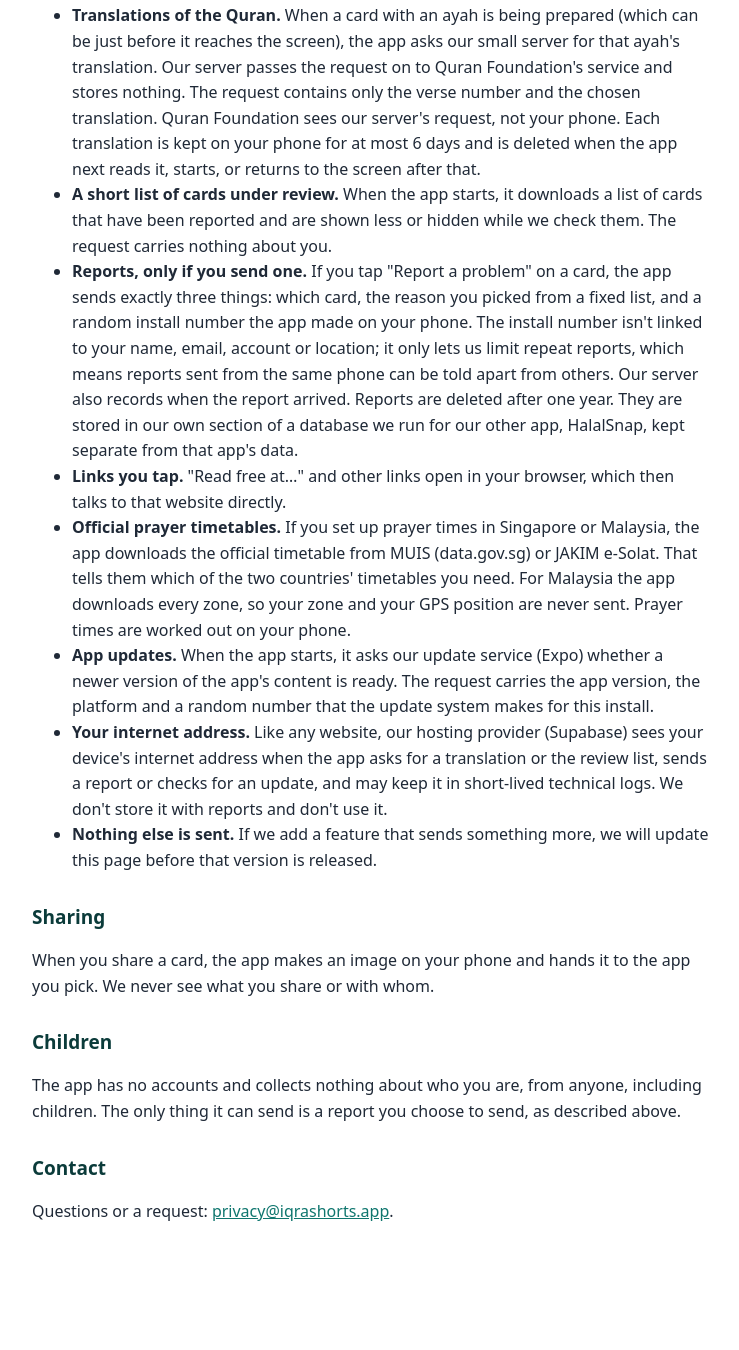
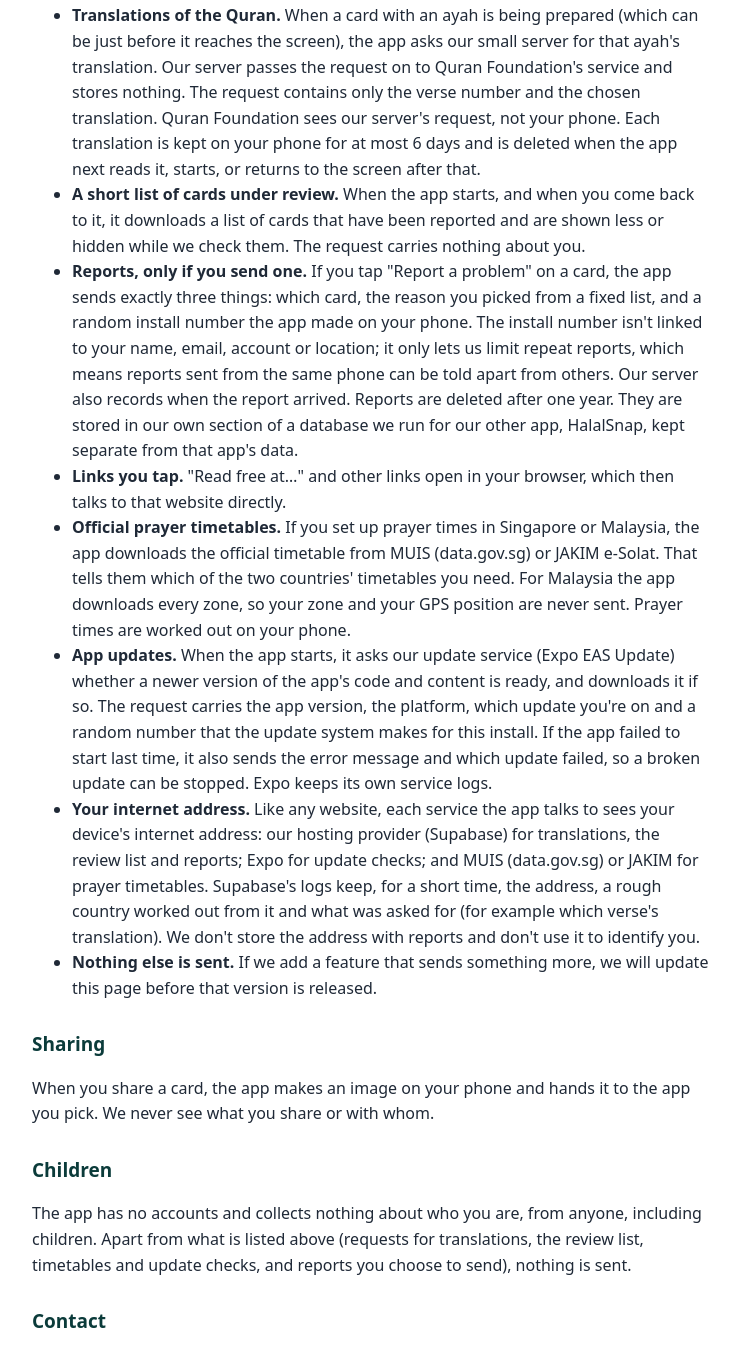
Before and after one commit to razilzul/iqrashorts-site, a plain HTML site: page privacy/index.html in a window 1280 px wide. Shown: the part 489-1839 px from the top of the page, without its empty margins (268-1007 px from the left). Before the commit the page ends 1754 px from the top, so only its background shows below. Drawn offline with Linux system fonts and the light colour scheme.

Commit message:
Privacy (Fable on #4): name every service that sees the address, update-check error report, log contents, review list on return, children paragraph
Co-Authored-By: Claude Opus 5.5 <noreply@anthropic.com>

```diff
--- a/privacy/index.html
+++ b/privacy/index.html
@@ -28,12 +28,12 @@ header{display:flex;align-items:center;gap:10px}header img{width:32px;height:32p
 <h2>What the app asks the internet for</h2>
 <ul>
 <li><strong>Translations of the Quran.</strong> When a card with an ayah is being prepared (which can be just before it reaches the screen), the app asks our small server for that ayah's translation. Our server passes the request on to Quran Foundation's service and stores nothing. The request contains only the verse number and the chosen translation. Quran Foundation sees our server's request, not your phone. Each translation is kept on your phone for at most 6 days and is deleted when the app next reads it, starts, or returns to the screen after that.</li>
-<li><strong>A short list of cards under review.</strong> When the app starts, it downloads a list of cards that have been reported and are shown less or hidden while we check them. The request carries nothing about you.</li>
+<li><strong>A short list of cards under review.</strong> When the app starts, and when you come back to it, it downloads a list of cards that have been reported and are shown less or hidden while we check them. The request carries nothing about you.</li>
 <li><strong>Reports, only if you send one.</strong> If you tap "Report a problem" on a card, the app sends exactly three things: which card, the reason you picked from a fixed list, and a random install number the app made on your phone. The install number isn't linked to your name, email, account or location; it only lets us limit repeat reports, which means reports sent from the same phone can be told apart from others. Our server also records when the report arrived. Reports are deleted after one year. They are stored in our own section of a database we run for our other app, HalalSnap, kept separate from that app's data.</li>
 <li><strong>Links you tap.</strong> "Read free at…" and other links open in your browser, which then talks to that website directly.</li>
 <li><strong>Official prayer timetables.</strong> If you set up prayer times in Singapore or Malaysia, the app downloads the official timetable from MUIS (data.gov.sg) or JAKIM e-Solat. That tells them which of the two countries' timetables you need. For Malaysia the app downloads every zone, so your zone and your GPS position are never sent. Prayer times are worked out on your phone.</li>
-<li><strong>App updates.</strong> When the app starts, it asks our update service (Expo) whether a newer version of the app's content is ready. The request carries the app version, the platform and a random number that the update system makes for this install.</li>
-<li><strong>Your internet address.</strong> Like any website, our hosting provider (Supabase) sees your device's internet address when the app asks for a translation or the review list, sends a report or checks for an update, and may keep it in short-lived technical logs. We don't store it with reports and don't use it.</li>
+<li><strong>App updates.</strong> When the app starts, it asks our update service (Expo EAS Update) whether a newer version of the app's code and content is ready, and downloads it if so. The request carries the app version, the platform, which update you're on and a random number that the update system makes for this install. If the app failed to start last time, it also sends the error message and which update failed, so a broken update can be stopped. Expo keeps its own service logs.</li>
+<li><strong>Your internet address.</strong> Like any website, each service the app talks to sees your device's internet address: our hosting provider (Supabase) for translations, the review list and reports; Expo for update checks; and MUIS (data.gov.sg) or JAKIM for prayer timetables. Supabase's logs keep, for a short time, the address, a rough country worked out from it and what was asked for (for example which verse's translation). We don't store the address with reports and don't use it to identify you.</li>
 <li><strong>Nothing else is sent.</strong> If we add a feature that sends something more, we will update this page before that version is released.</li>
 </ul>
 
@@ -41,7 +41,7 @@ header{display:flex;align-items:center;gap:10px}header img{width:32px;height:32p
 <p>When you share a card, the app makes an image on your phone and hands it to the app you pick. We never see what you share or with whom.</p>
 
 <h2>Children</h2>
-<p>The app has no accounts and collects nothing about who you are, from anyone, including children. The only thing it can send is a report you choose to send, as described above.</p>
+<p>The app has no accounts and collects nothing about who you are, from anyone, including children. Apart from what is listed above (requests for translations, the review list, timetables and update checks, and reports you choose to send), nothing is sent.</p>
 
 <h2>Contact</h2>
 <p>Questions or a request: <a href="mailto:privacy@iqrashorts.app">privacy@iqrashorts.app</a>.</p>
```
